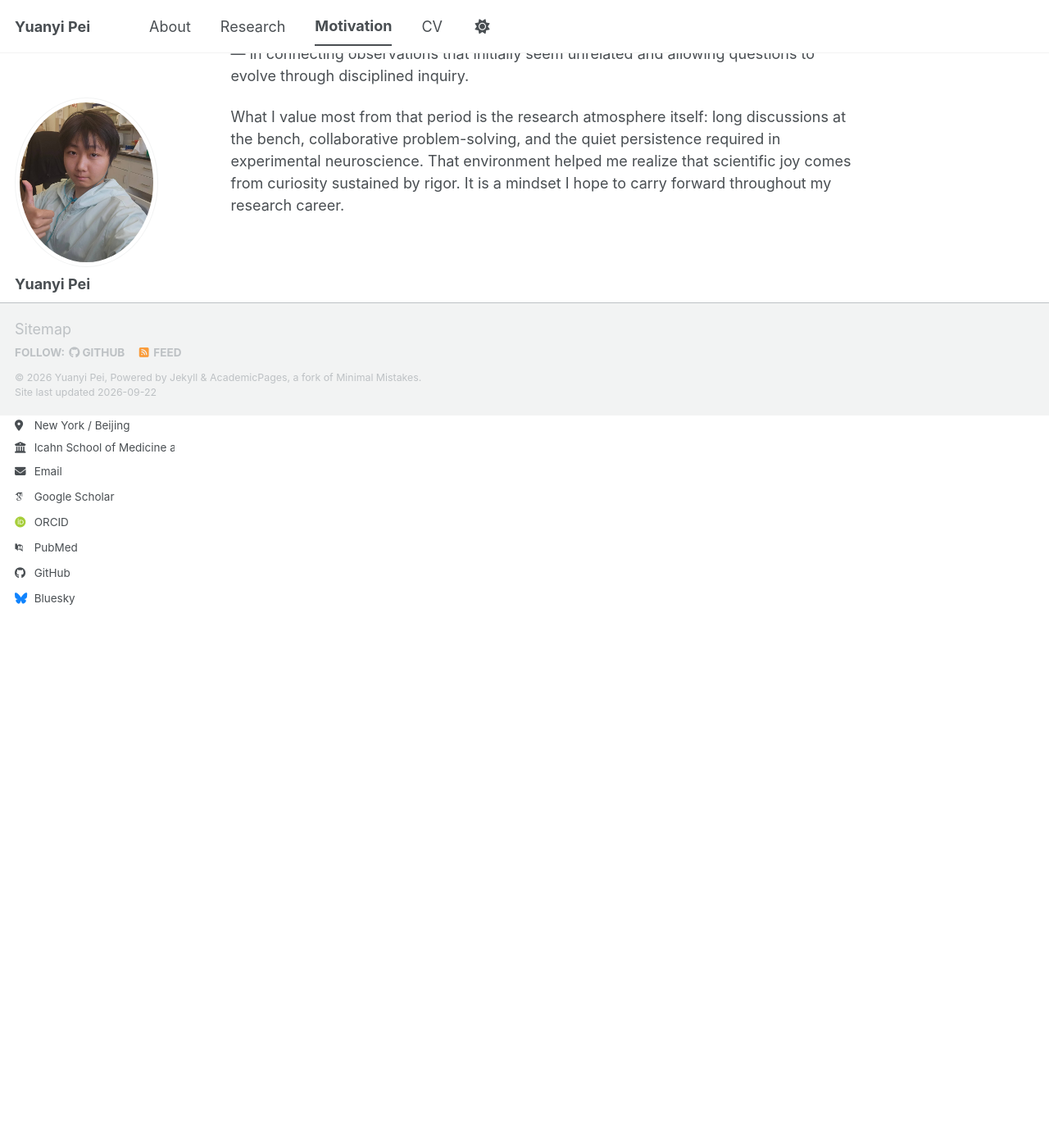
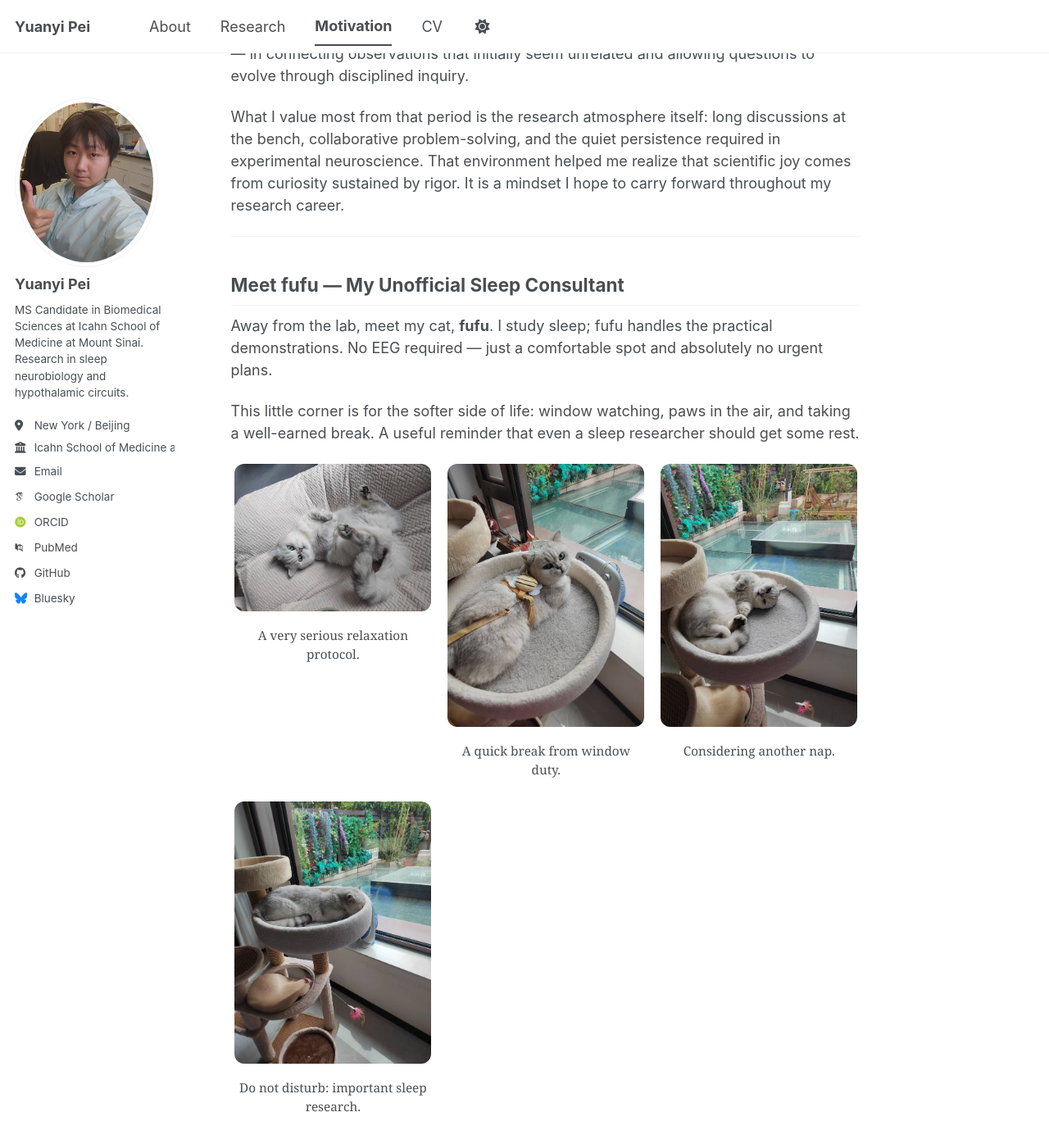
Before and after one commit to Yuanyi-Pei/YuanyiPei.github.io, a Jekyll site: the page built from _pages/motivation.md, in a window 1280 px wide and 1400 px high, scrolled down 1559 px. Shown: the top 1396 px of the window at 82% size. Built offline with Jekyll 4.4.1, drawn with Linux system fonts in a browser that asks for light colours; some web fonts are replaced; a script bundle is joined from its source files by our own code; library files that are not in the unit come from our copies.

Commit message:
Add fufu cat corner to Motivation page

```diff
--- a/_pages/motivation.md
+++ b/_pages/motivation.md
@@ -39,3 +39,38 @@
 Under the mentorship of Dr. Akihiro Yamanaka, I began to appreciate that enjoying science does not simply mean celebrating results. It means embracing uncertainty, designing careful experiments, refining surgical techniques repeatedly, and remaining patient when answers do not come immediately. It means finding satisfaction in the process of thinking — in connecting observations that initially seem unrelated and allowing questions to evolve through disciplined inquiry.
 
 What I value most from that period is the research atmosphere itself: long discussions at the bench, collaborative problem-solving, and the quiet persistence required in experimental neuroscience. That environment helped me realize that scientific joy comes from curiosity sustained by rigor. It is a mindset I hope to carry forward throughout my research career.
+
+---
+
+## Meet fufu — My Unofficial Sleep Consultant
+
+Away from the lab, meet my cat, **fufu**. I study sleep; fufu handles the practical demonstrations. No EEG required — just a comfortable spot and absolutely no urgent plans.
+
+This little corner is for the softer side of life: window watching, paws in the air, and taking a well-earned break. A useful reminder that even a sleep researcher should get some rest.
+
+<div style="display:grid; grid-template-columns:repeat(auto-fit, minmax(min(240px, 100%), 1fr)); gap:20px; max-width:760px; margin:24px auto; align-items:start;">
+  <figure style="display:block; margin:0; width:100%;">
+    <a href="{{ site.baseurl }}/images/fufu-sofa.jpg">
+      <img src="{{ site.baseurl }}/images/fufu-sofa.jpg" alt="fufu lying belly-up on the sofa" loading="lazy" style="display:block; width:100%; height:auto; border-radius:12px;">
+    </a>
+    <figcaption style="margin-top:8px; font-size:0.85em; text-align:center;">A very serious relaxation protocol.</figcaption>
+  </figure>
+  <figure style="display:block; margin:0; width:100%;">
+    <a href="{{ site.baseurl }}/images/fufu-window.jpg">
+      <img src="{{ site.baseurl }}/images/fufu-window.jpg" alt="fufu looking back from a cat bed by the window" loading="lazy" style="display:block; width:100%; height:auto; border-radius:12px;">
+    </a>
+    <figcaption style="margin-top:8px; font-size:0.85em; text-align:center;">A quick break from window duty.</figcaption>
+  </figure>
+  <figure style="display:block; margin:0; width:100%;">
+    <a href="{{ site.baseurl }}/images/fufu-relaxing.jpg">
+      <img src="{{ site.baseurl }}/images/fufu-relaxing.jpg" alt="fufu lounging on a cat tree with paws curled up" loading="lazy" style="display:block; width:100%; height:auto; border-radius:12px;">
+    </a>
+    <figcaption style="margin-top:8px; font-size:0.85em; text-align:center;">Considering another nap.</figcaption>
+  </figure>
+  <figure style="display:block; margin:0; width:100%;">
+    <a href="{{ site.baseurl }}/images/fufu-napping.jpg">
+      <img src="{{ site.baseurl }}/images/fufu-napping.jpg" alt="fufu resting face-down in a cat bed" loading="lazy" style="display:block; width:100%; height:auto; border-radius:12px;">
+    </a>
+    <figcaption style="margin-top:8px; font-size:0.85em; text-align:center;">Do not disturb: important sleep research.</figcaption>
+  </figure>
+</div>
```
